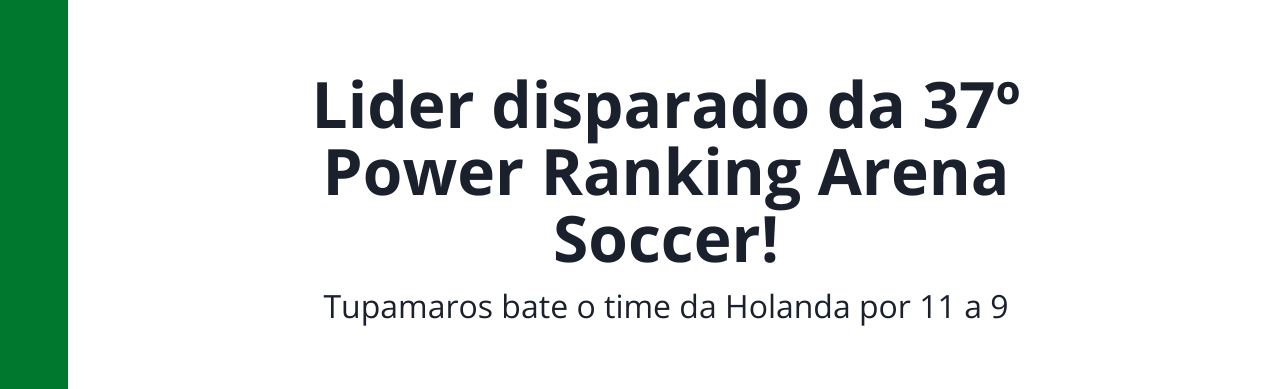
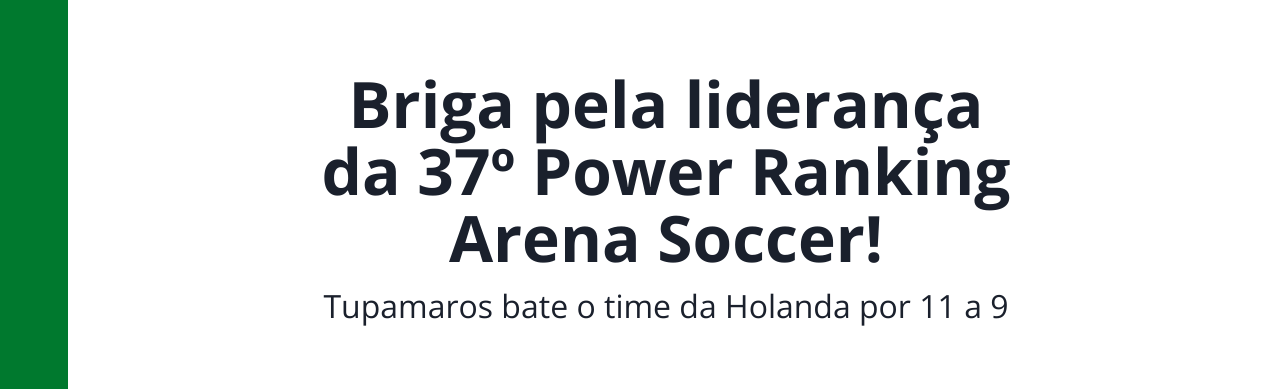
Before and after one commit to edgaregidio/varzeabrasil-app, a React (Vite) app in the folder web/: page /tables/arenasoccer in a window 1280 px wide. Shown: the part 303-692 px from the top of the page. Built offline with nearby package versions, Linux system fonts and the light colour scheme; no server answers.

Commit message:
correction text

```diff
--- a/web/src/pages/Tables/ArenaSoccer.jsx
+++ b/web/src/pages/Tables/ArenaSoccer.jsx
@@ -47,7 +47,7 @@
 
       <section className="news-arena">
         <span className="title-news">
-          Lider disparado da 37º Power Ranking Arena Soccer!
+          Briga pela liderança da 37º Power Ranking Arena Soccer!
           <p>Tupamaros bate o time da Holanda por 11 a 9</p>
         </span>
         <img src={Tupamaros} alt="Foto do time Tupamaros" />
```
